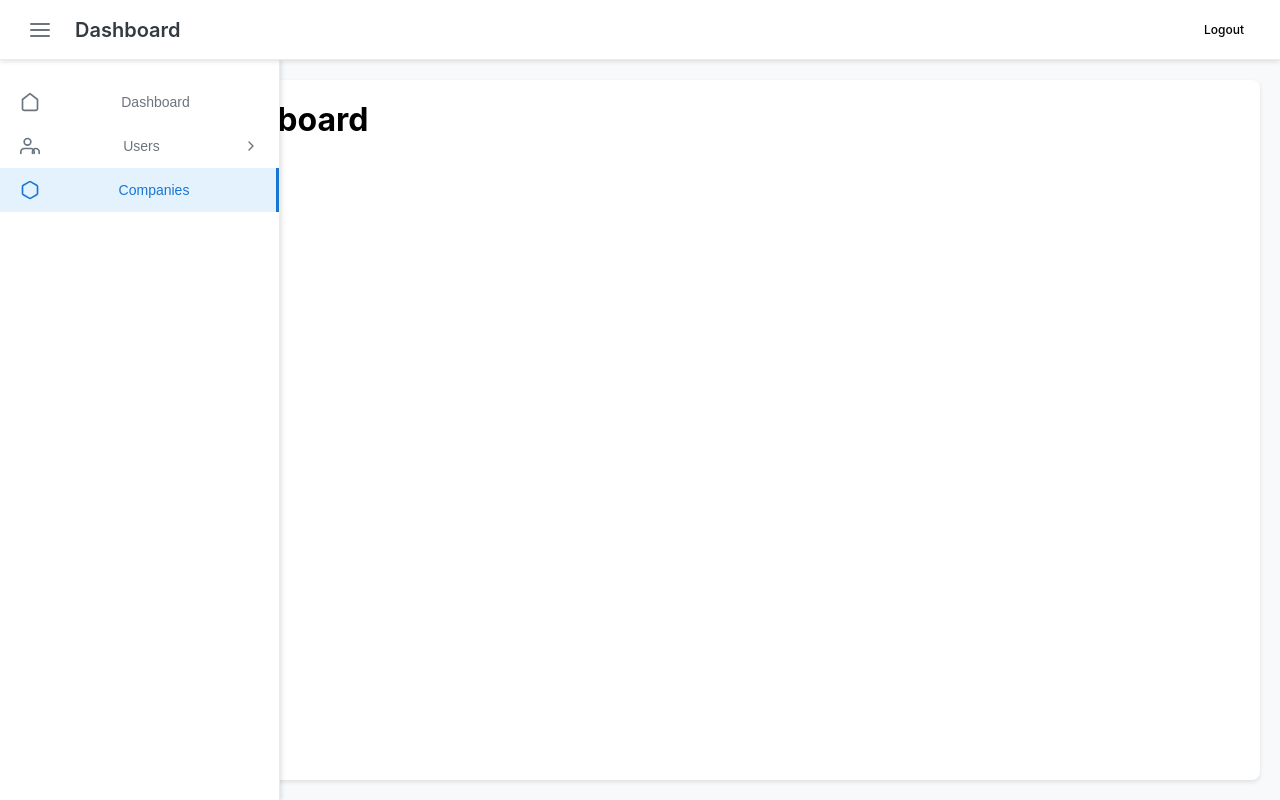
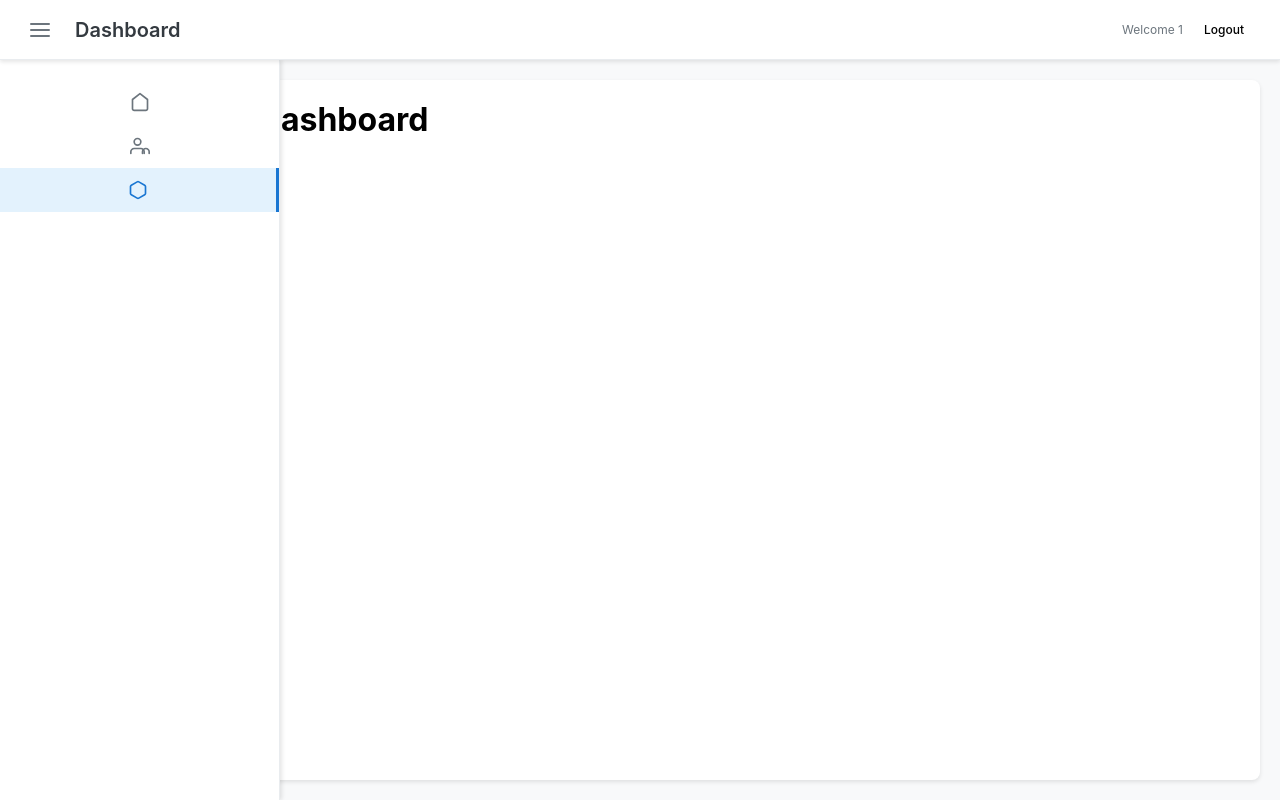
Before and after one commit to ravihansa/nextjs-user-crud, a Next.js app: page /companies in a window 1280 px wide. Built offline with nearby package versions, Linux system fonts and the light colour scheme; sample sign-in values are in the browser's storage.

Commit message:
Make visible nav bars to authenticated users

```diff
--- a/src/app/layout.js
+++ b/src/app/layout.js
@@ -25,13 +25,13 @@ export default function RootLayout({ children }) {
     <html lang="en">
       <body className={`${geistSans.variable} ${geistMono.variable}`}>
         <AlertProvider></AlertProvider>
-        <Layout>
-          <AuthProvider>
-            <RouteGuard>
+        <AuthProvider>
+          <RouteGuard>
+            <Layout>
               {children}
-            </RouteGuard>
-          </AuthProvider>
-        </Layout>
+            </Layout>
+          </RouteGuard>
+        </AuthProvider>
       </body>
     </html>
   );
--- a/src/components/layout/layout.jsx
+++ b/src/components/layout/layout.jsx
@@ -2,15 +2,25 @@
 import { useState } from 'react';
 import Sidebar from './sidebar';
 import Topbar from './topbar';
+import { useAuth } from '@/contexts/authContext';
+import Loader from '@/components/common/loader';
 import '@/styles/layout.css';
 
 const Layout = ({ children }) => {
-    const [sidebarCollapsed, setSidebarCollapsed] = useState(false);
+    const { isAuthenticated, loading } = useAuth();
+    const [sidebarCollapsed, setSidebarCollapsed] = useState(true);
 
     const toggleSidebar = () => {
         setSidebarCollapsed(!sidebarCollapsed);
     };
 
+    // Show loading spinner while checking authentication
+    if (loading) {
+        return <Loader size="medium" />
+    }
+
+    // Show layout with sidebar and topbar only for authenticated users
+    if (isAuthenticated) {
         return (
             <div className="layout">
                 <Topbar onToggleSidebar={toggleSidebar} />
@@ -24,4 +34,12 @@ const Layout = ({ children }) => {
         );
     }
 
+    // Show children without layout for non authenticated users
+    return (
+        <div className="auth-layout">
+            {children}
+        </div>
+    );
+}
+
 export default Layout;
--- a/src/components/layout/topbar.jsx
+++ b/src/components/layout/topbar.jsx
@@ -1,12 +1,12 @@
 "use client";
-import { useRouter } from 'next/navigation';
+import { useAuth } from '@/contexts/authContext';
 import '@/styles/topbar.css';
 
 const Topbar = ({ onToggleSidebar }) => {
-    const router = useRouter();
+    const { user, logout } = useAuth();
 
     const handleLogout = () => {
-        router.push('/login');
+        logout();
     };
 
     return (
@@ -20,9 +20,14 @@ const Topbar = ({ onToggleSidebar }) => {
                 <h1 className="topbar-title">Dashboard</h1>
             </div>
             <div className="topbar-right">
-                <line className="logout-btn" onClick={handleLogout}>
+                {user && (
+                    <span className="user-info">
+                        Welcome {user}
+                    </span>
+                )}
+                <span className="logout-btn" onClick={handleLogout}>
                     Logout
-                </line>
+                </span>
             </div>
         </header>
     );
--- a/src/contexts/authContext.jsx
+++ b/src/contexts/authContext.jsx
@@ -51,7 +51,7 @@ export const AuthProvider = ({ children }) => {
     };
 
     const logout = () => {
-        localStorage.removeItem('token');
+        localStorage.removeItem('jwt');
         setUser(null);
         setRole(null);
         setPermissions([]);
--- a/src/styles/layout.css
+++ b/src/styles/layout.css
@@ -27,6 +27,13 @@
     margin-left: 80px;
 }
 
+.auth-layout {
+    min-height: 100vh;
+    display: flex;
+    flex-direction: column;
+    background-color: #f8f9fa;
+}
+
 @media (max-width: 768px) {
     .main-content {
         margin-left: 0;
@@ -36,6 +43,10 @@
 
     .main-content.sidebar-collapsed {
         margin-left: 0;
+    }
+
+    .auth-layout {
+        padding: 15px;
     }
 }
 
--- a/src/styles/topbar.css
+++ b/src/styles/topbar.css
@@ -50,7 +50,18 @@
 .topbar-right {
     display: flex;
     align-items: center;
-    gap: 15px;
+    gap: 5px;
+}
+
+.user-info {
+    font-size: 12px;
+    color: #6c757d;
+}
+
+.user-info:hover {
+    color: black;
+    font-weight: 500;
+    transform: translateY(-1px);
 }
 
 .logout-btn {
@@ -82,6 +93,10 @@
         font-size: 18px;
     }
 
+    .user-info {
+        display: none;
+    }
+
     .logout-btn {
         padding: 6px 12px;
         font-size: 13px;
```
Lines whose indentation alone changed are shown as unchanged.
